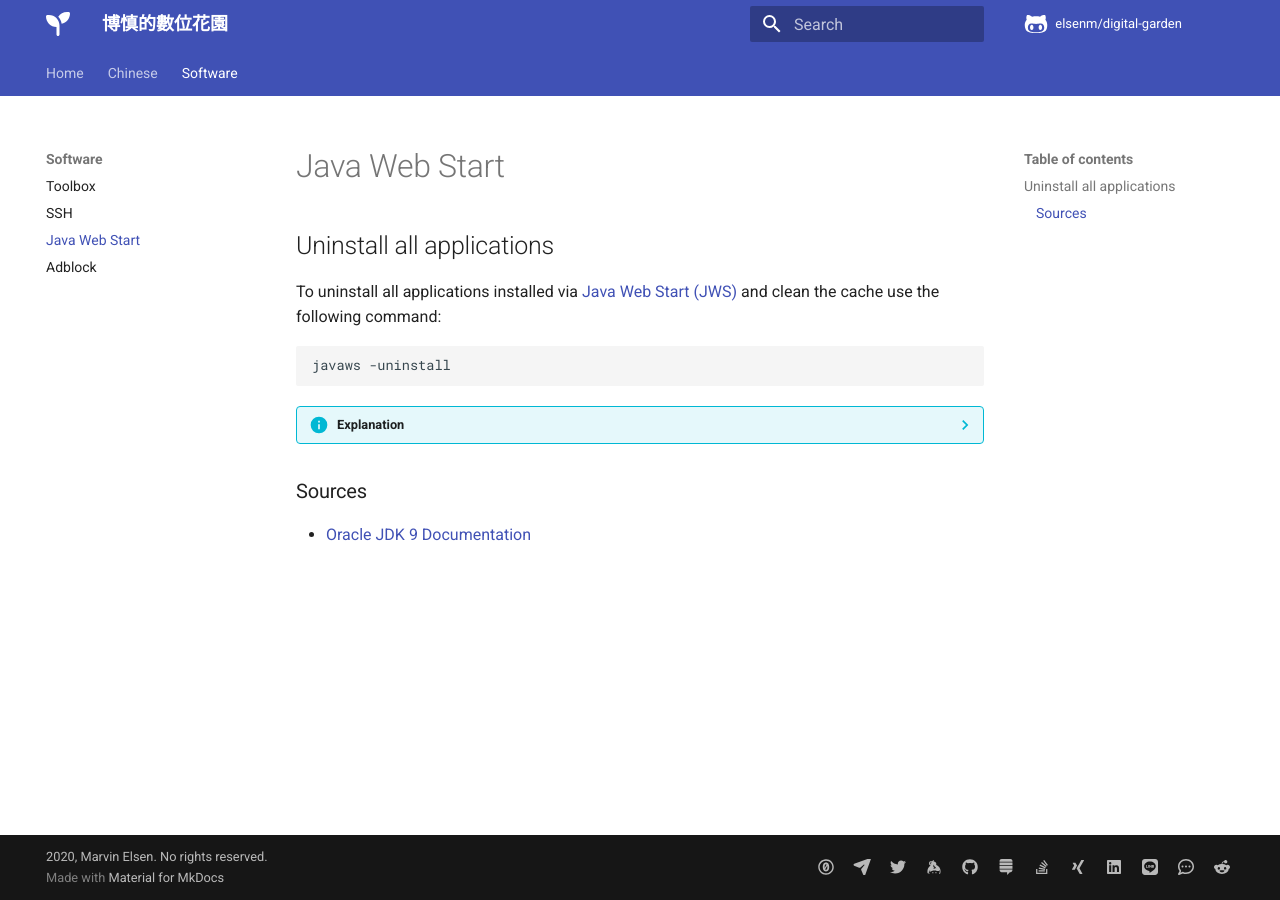
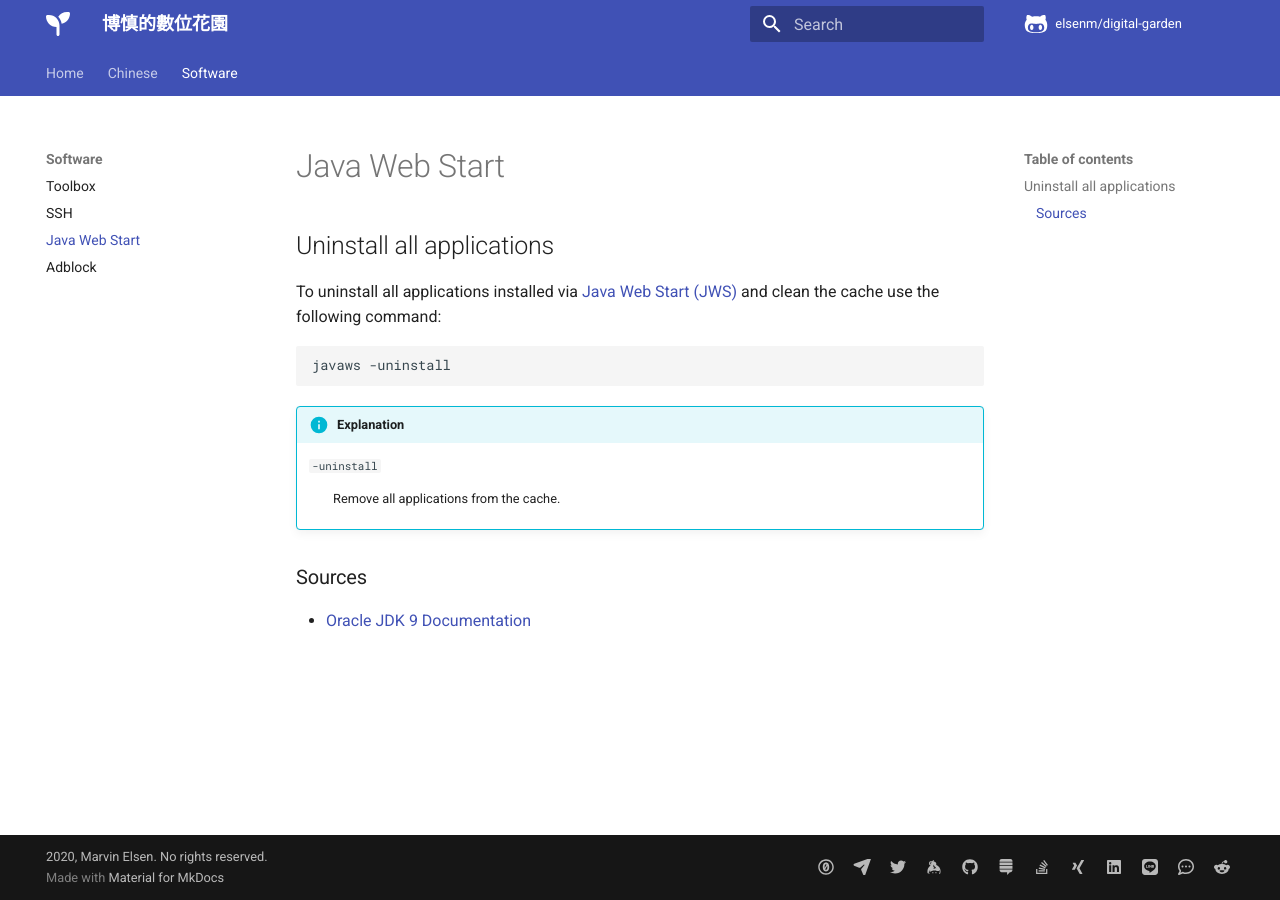
Before and after one commit to elsenm/digital-garden, an MkDocs documentation site: the page built from vimwiki/java_web_start.md, in a window 1280 px wide. Built offline with MkDocs 1.6.1 and Material for MkDocs 9.7.7, drawn with Linux system fonts in a browser that asks for light colours; comment, search, counter and statistics services are not loaded.

````diff
--- a/vimwiki/java_web_start.md
+++ b/vimwiki/java_web_start.md
@@ -5,7 +5,7 @@ To uninstall all applications installed via [Java Web Start (JWS)](https://en.wi
 javaws -uninstall
 ```
 
-??? info "Explanation"
+!!! info "Explanation"
     `-uninstall`
     :   Remove all applications from the cache.
 
````
